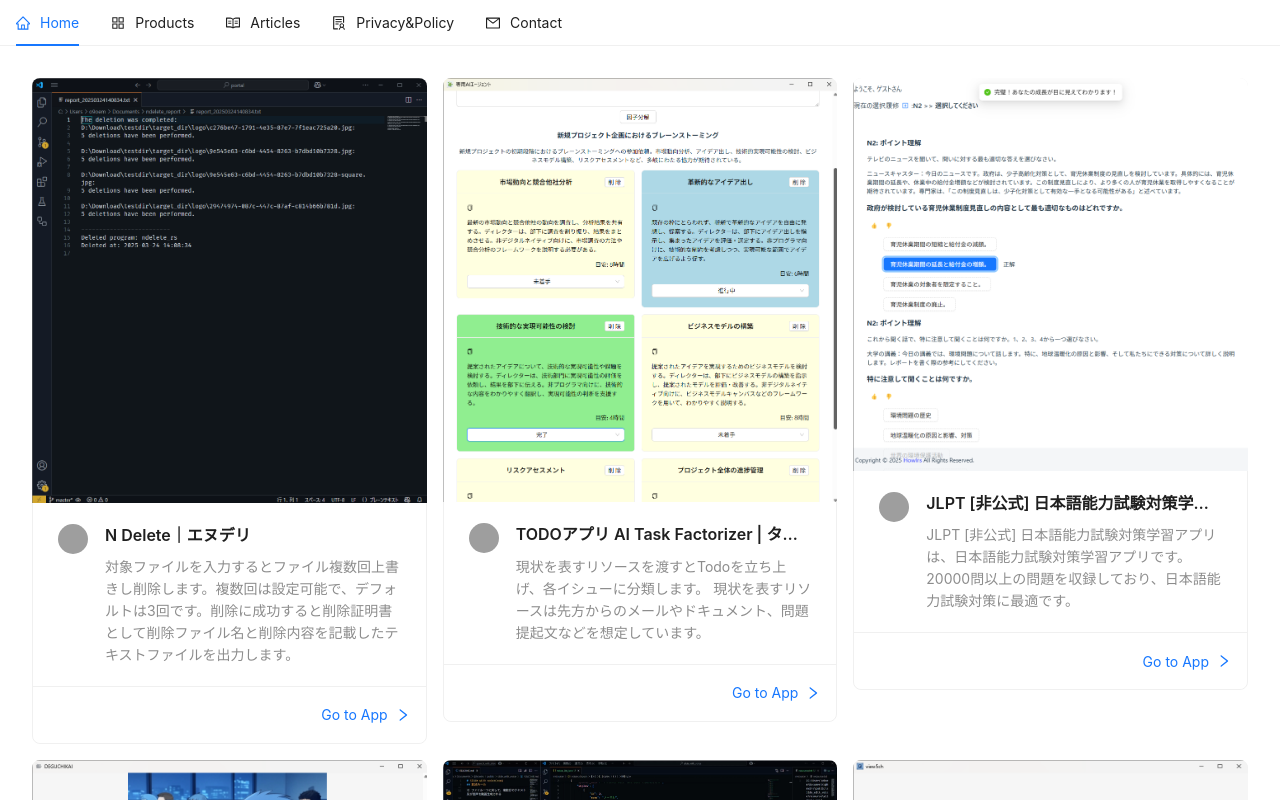
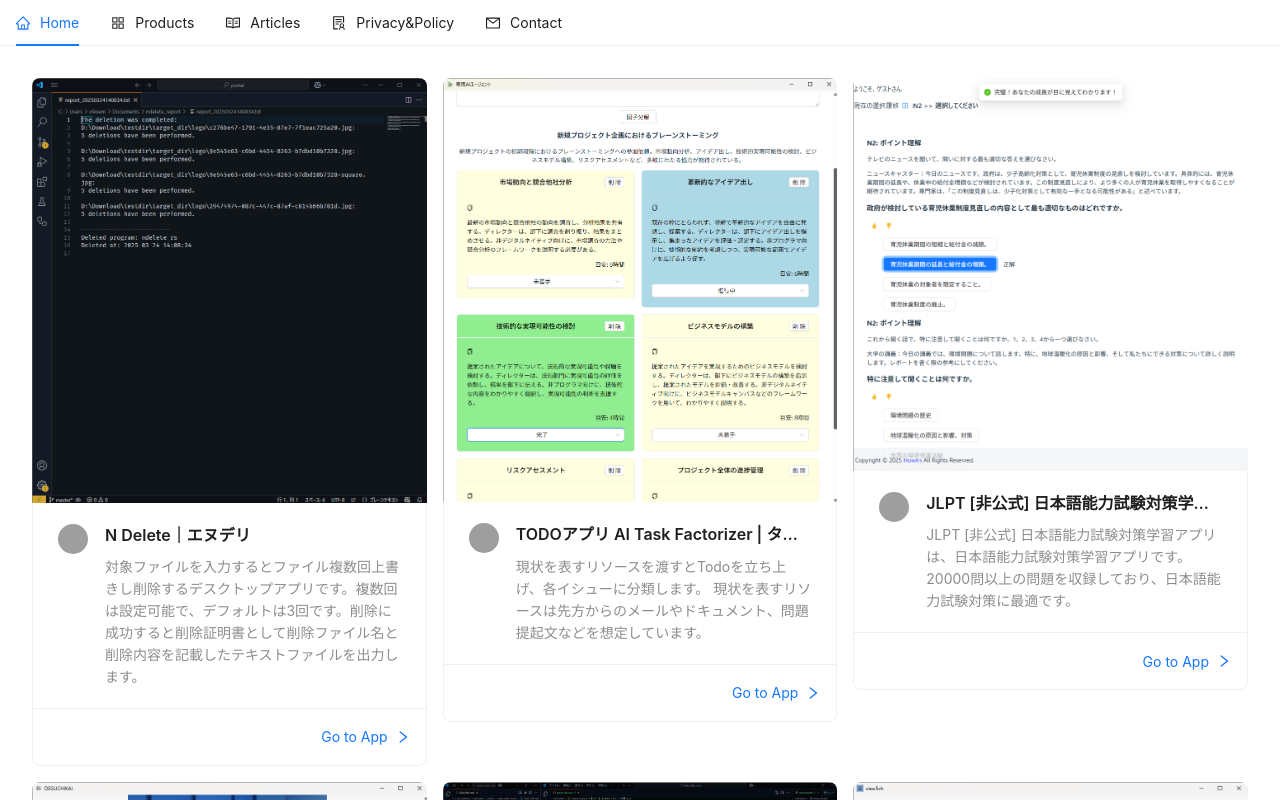
Before and after one commit to howlrs/portal, a Next.js app: page / in a window 1280 px wide. Shown: the top 800 px of the page. Built offline with nearby package versions, Linux system fonts and the light colour scheme; grey boxes are pictures that could not be loaded.

Commit message:
add note for desktop app

```diff
--- a/src/components/products.tsx
+++ b/src/components/products.tsx
@@ -19,7 +19,7 @@
             url: 'https://github.com/howlrs/ai_task_factorizer',
             image_url: n_delete.src,
             icon_url: 'https://github.com/howlrs/ndelete_rs/blob/master/src-tauri/icons/128x128.png?raw=true',
-            description: '対象ファイルを入力するとファイル複数回上書きし削除します。複数回は設定可能で、デフォルトは3回です。削除に成功すると削除証明書として削除ファイル名と削除内容を記載したテキストファイルを出力します。'
+            description: '対象ファイルを入力するとファイル複数回上書きし削除するデスクトップアプリです。複数回は設定可能で、デフォルトは3回です。削除に成功すると削除証明書として削除ファイル名と削除内容を記載したテキストファイルを出力します。'
         },
         {
             name: 'TODOアプリ AI Task Factorizer | タスク分解AI',
```
